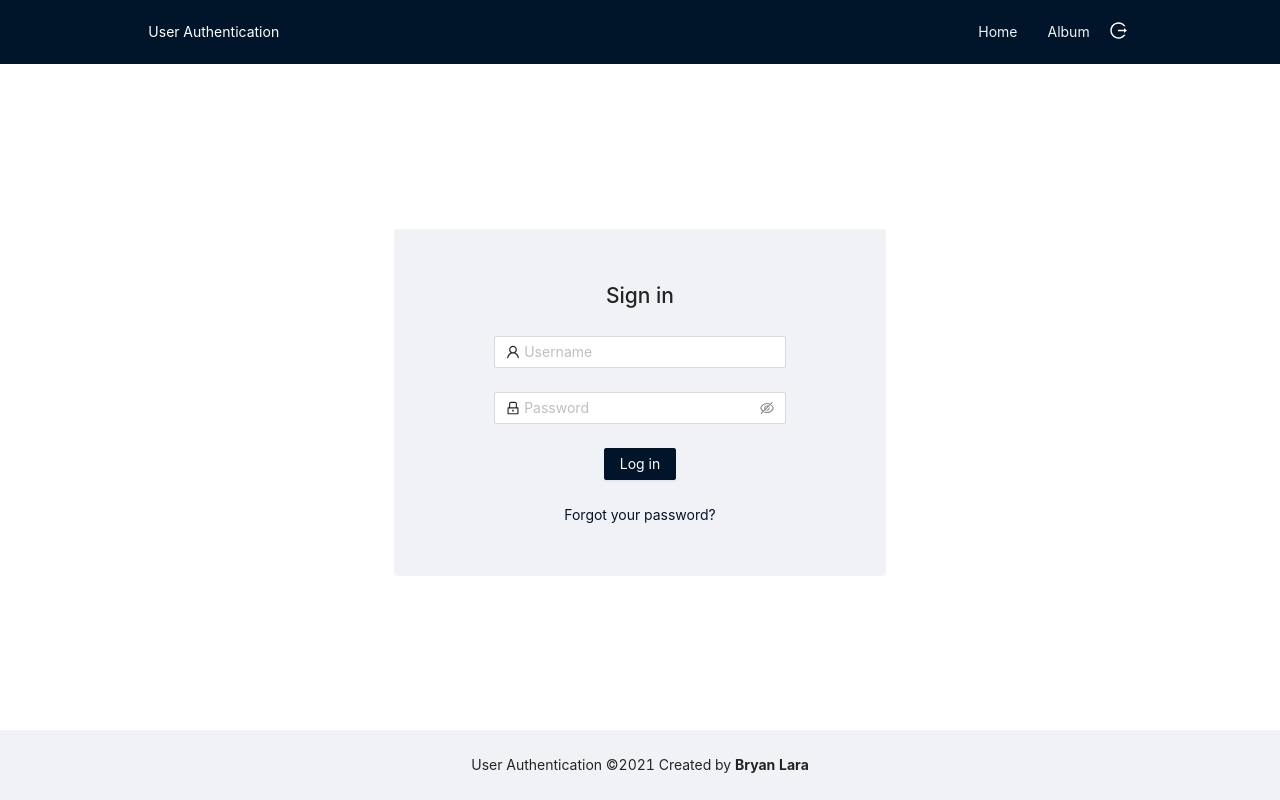
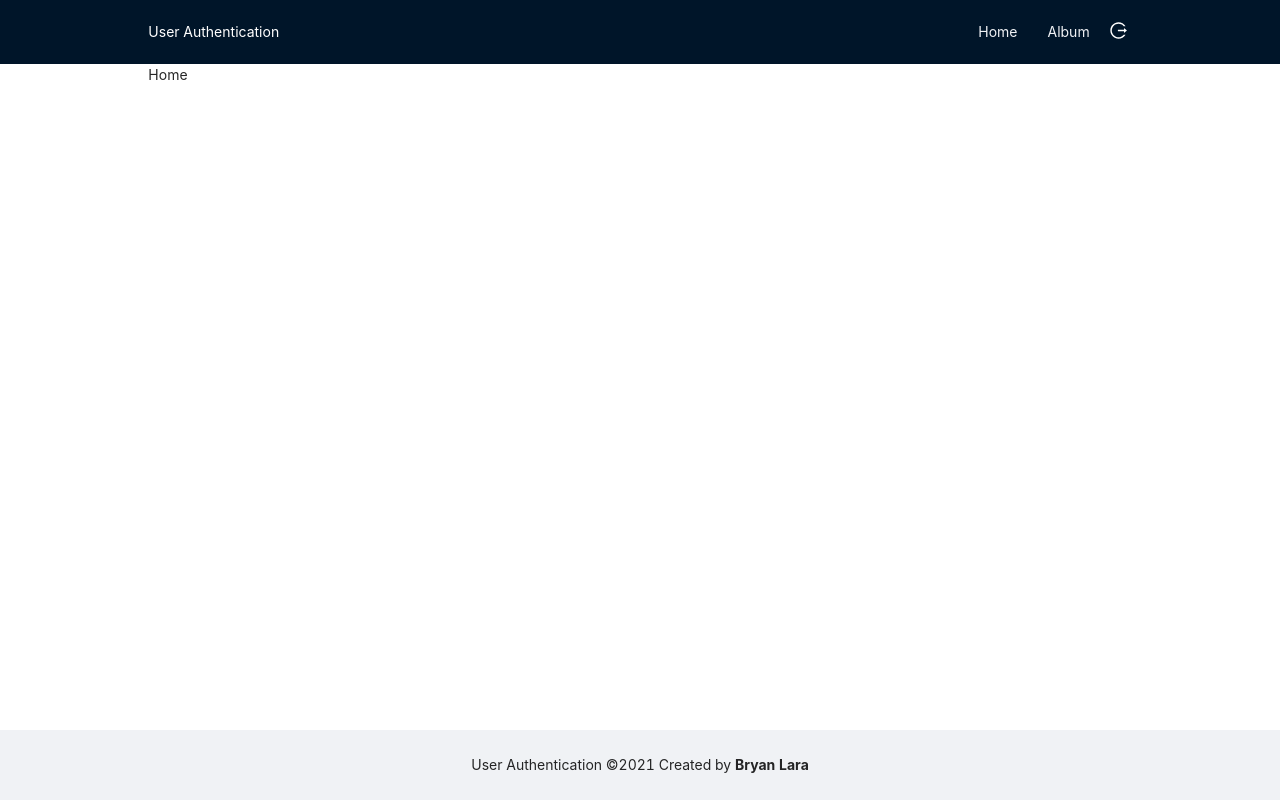
Before and after one commit to brayan15/user-authentication, a React (Create React App) app: page / in a window 1280 px wide. Built offline with nearby package versions, Linux system fonts and the light colour scheme.

Commit message:
Add navigation

```diff
--- a/src/App.js
+++ b/src/App.js
@@ -1,27 +1,27 @@
 // @flow
 import React from 'react'
-import { Layout, Row, Col } from 'antd'
-import Footer from './components/footer'
-import Header from './components/header'
+import { BrowserRouter, Switch, Route } from 'react-router-dom'
+import LoginForm from './components/login-form'
+import AppContainer from './components/app-container'
 // $FlowFixMe
 import './styles/main.scss'
-import LoginForm from './components/login-form'
 
 function App() {
   return (
     <div className='app'>
-      <Layout className='app__layout'>
-        <Header />
-        <Layout.Content className='container'>
-          <Row className='w-100'>
-            <Col xs={{ span: 24 }} xl={{ span: 20, offset: 2 }}>
-              {/*Router goes here*/}
+      <BrowserRouter>
+        <AppContainer>
+          {/*Router goes here*/}
+          <Switch>
+            <Route exact path='/'>
+              <p>Home</p>
+            </Route>
+            <Route exact path='/login'>
               <LoginForm />
-            </Col>
-          </Row>
-        </Layout.Content>
-        <Footer />
-      </Layout>
+            </Route>
+          </Switch>
+        </AppContainer>
+      </BrowserRouter>
     </div>
   )
 }
--- /dev/null
+++ b/src/components/app-container/index.js
@@ -0,0 +1,25 @@
+// @flow
+import * as React from 'react'
+import { Layout, Row, Col } from 'antd'
+import Footer from '../footer'
+import Header from '../header'
+
+type PropsT = {
+  children: React.Node
+}
+
+const AppContainer = ({ children }: PropsT) => (
+  <Layout className='app__layout'>
+    <Header />
+    <Layout.Content className='container'>
+      <Row className='w-100'>
+        <Col xs={{ span: 24 }} xl={{ span: 20, offset: 2 }}>
+          {children}
+        </Col>
+      </Row>
+    </Layout.Content>
+    <Footer />
+  </Layout>
+)
+
+export default AppContainer
--- a/src/components/header/index.js
+++ b/src/components/header/index.js
@@ -1,7 +1,8 @@
 // @flow
 import React from 'react'
+import { Layout, Row, Col } from 'antd'
 import { LogoutOutlined } from '@ant-design/icons'
-import { Layout, Row, Col } from 'antd'
+import { Link } from 'react-router-dom'
 
 const Header = () => (
   <Layout.Header className='header'>
@@ -15,10 +16,14 @@ const Header = () => (
         <div className='header__menu-wrapper'>
           <ul className='header__menu-nav'>
             <li className='header__menu-item'>
-              <a href='/' className='header__menu-link'>Home</a>
+              <Link to='/' className='header__menu-link'>
+                Home
+              </Link>
             </li>
             <li className='header__menu-item'>
-              <a href='/' className='header__menu-link'>Album</a>
+              <Link to='/' className='header__menu-link'>
+                Album
+              </Link>
             </li>
             <li className='header__menu-item'>
               <LogoutOutlined className='header__menu-icon' />
```
